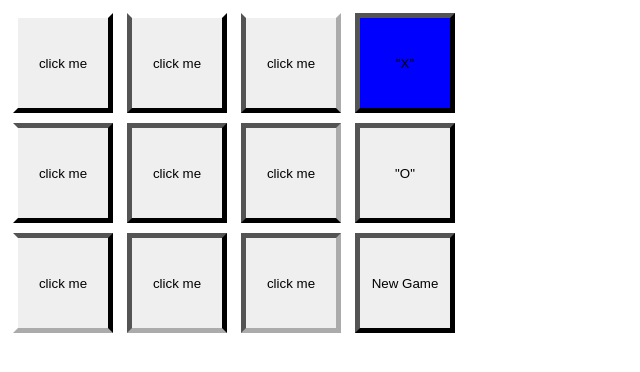
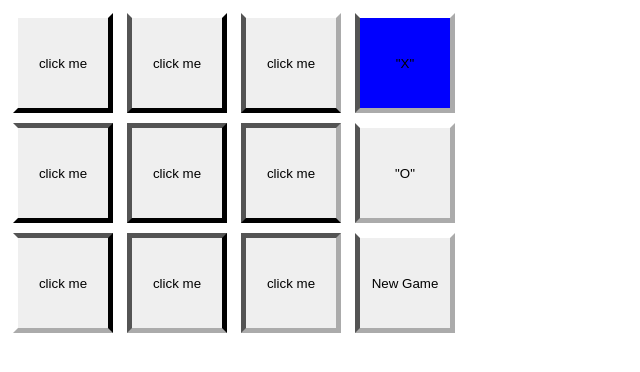
Before and after one commit to sdeddens/tic-tac-toe, a plain HTML site: page index.html in a window 1280 px wide. Shown: the whole page, without its empty margins (0-640 px from the left). Drawn offline with nearby package versions, Linux system fonts and the light colour scheme.

Commit message:
small change to non field buttons boarders

```diff
--- a/ticTacToe.css
+++ b/ticTacToe.css
@@ -9,11 +9,14 @@ button {
 #a1 {border-color: white black black white;}
 #a2 {border-color: white black black;}
 #a3 {border-color: white white black black;}
+#X {border-color: white white white black;}
 
 #b1 {border-color: black black black white;}
 #b2 {border-color: black;}
 #b3 {border-color: black white black black;}
+#O {border-color: white white white black;}
 
 #c1 {border-color: black black white white;}
 #c2 {border-color: black black white black;}
 #c3 {border-color: black white white black;}
+#reset {border-color: white white white black;}
```
